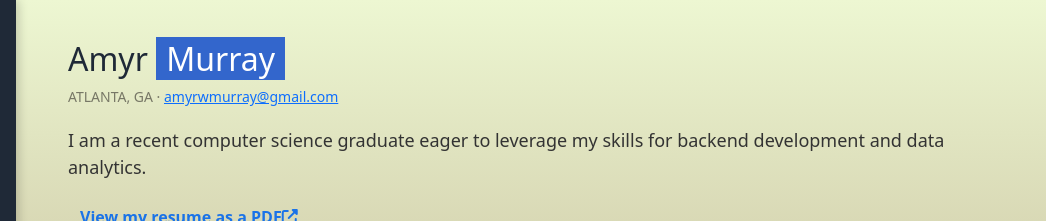
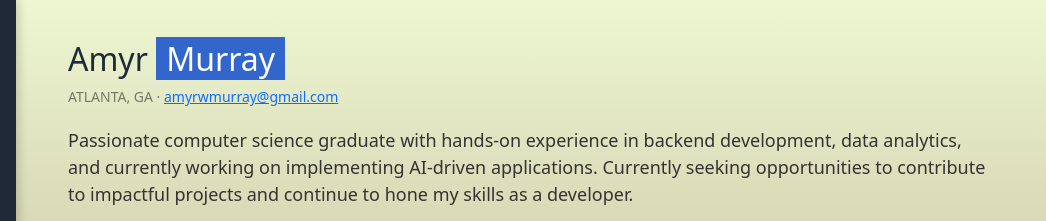
Before and after one commit to MidKnight101/portfolio_site, a plain HTML site: page index.html in a window 1280 px wide. Shown: the top 221 px of the page, 234-1280 px from the left. Drawn offline with nearby package versions, Linux system fonts and the light colour scheme.

Commit message:
updated beginning paragraph

```diff
--- a/index.html
+++ b/index.html
@@ -33,7 +33,7 @@ body {margin:0;}
         <section id="about">
             <h1><span class = "bold">Amyr</span> <span class = "highlight">Murray</span></h1>
             <p class = "location">ATLANTA, GA · <a href = "mailto:amyrwmurray@gmail.com">amyrwmurray@gmail.com</a></p>
-            <p class = "desc">I am a recent computer science graduate eager to leverage my skills for backend development and data analytics.</p>
+            <p class = "desc">Passionate computer science graduate with hands-on experience in backend development, data analytics, and currently working on implementing AI-driven applications. Currently seeking opportunities to contribute to impactful projects and continue to hone my skills as a developer.</p>
             <div class="resume">
                 <a href = "CAREER_RESUME2025.pdf" target = "_blank" rel="noopener noreferrer" class = "resume-button">View my resume as a PDF<i class = "fas fa-external-link-alt"></i></a>
             </div>
```
